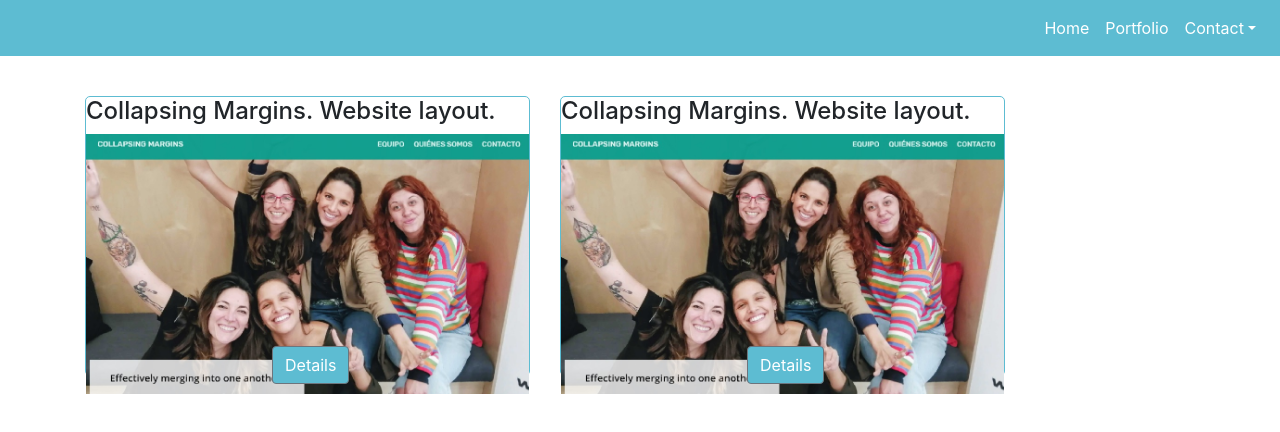
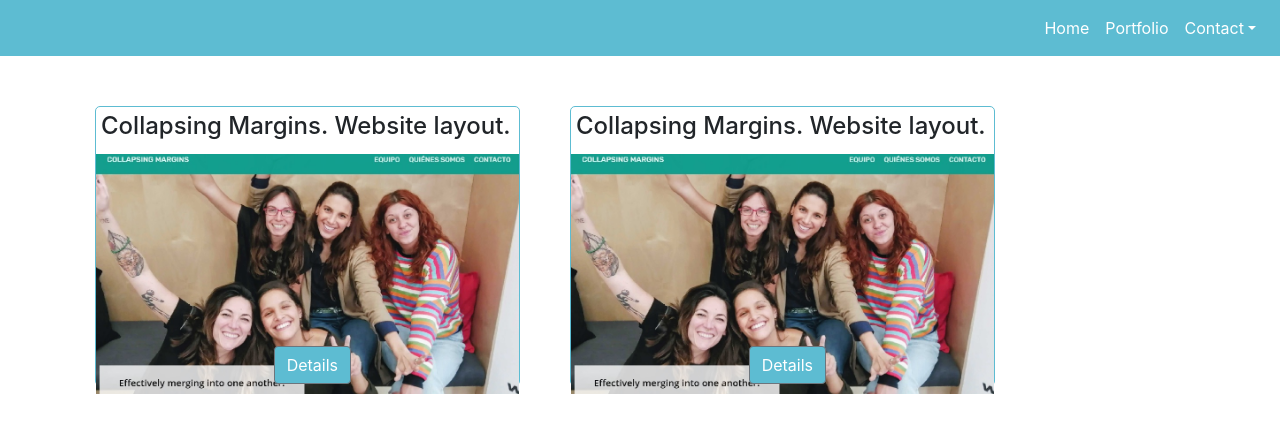
Before and after one commit to gavimar/gavimar-portfolio2, a React (Create React App) app: page /#/Portfolio in a window 1280 px wide. Shown: the top 432 px of the page. Built offline with nearby package versions, Linux system fonts and the light colour scheme; a web font is replaced by a local one.

Commit message:
card opacity

```diff
--- a/src/components/Card.js
+++ b/src/components/Card.js
@@ -2,6 +2,7 @@ import React from "react";
 
 import ReactCardFlip from 'react-card-flip';
 import {Button} from 'reactstrap';
+import image from '../images/collapsing.jpg'
 
 
 
@@ -31,14 +32,16 @@ render () {
         <div className ="card-front">
 
 
-          <Button onClick={this.handleClick}>Details</Button>
+          <Button className="button" onClick={this.handleClick}>Details</Button>
           </div>
 
 
-        <div>
-          This is the back of the card.
-          <button onClick={this.handleClick}>Click to flip</button>
-          </div>
+          <div className ="card-back">
+            <img src={image}/>
+
+
+        <Button className="button" onClick={this.handleClick}>Back</Button>
+        </div>
 
       </ReactCardFlip>
       </div>
--- a/src/components/Portfolio.js
+++ b/src/components/Portfolio.js
@@ -27,7 +27,7 @@ export default class Portfolio extends React.Component {
             <Container className="card-container">
               <Row>
 
-              <Col sm ={5}>
+              <Col sm ={5} >
               <Card></Card>
       </Col>
 
--- a/src/stylesheets/layout/_portfolio.scss
+++ b/src/stylesheets/layout/_portfolio.scss
@@ -1,22 +1,38 @@
 .card-container{
   margin:10px;
   margin-top: 40px;
+  // display: flex;
+  // justify-content: center;
+  // align-items: center;
 
 
   .card{
     border-radius: 5px;
     border: solid 1px #5dbcd2;
     height: 280px;
-    h3{font-size: 24px;}
+      h3{
+        padding:5px;
+        font-size: 20px;
+        @media all and (min-width:$tablet){
+          font-size:24px;
+        }}
+    margin:10px;
+    position: relative;
 
 
     .card-front{
       background-image: url(../../images/collapsing.jpg);
       background-size: cover;
+      background-position: center;
       position:relative;
+      width:100%;
 
-      height: 100%;
-      height: 260px;
+
+      height: 200px;
+      @media all and (min-width:$tablet){
+        height:240px;
+      }
+
 
         button{
           position: absolute;
@@ -25,5 +41,41 @@
           background-color: #5dbcd2;
         }
     }
+
+    .card-back{
+      // background: url(../../images/collapsing.jpg) 0 50%;
+      // background-size: cover;
+      // background-position: center;
+      // opacity: 0.5;
+      position:relative;
+
+
+      img{
+        opacity: 0.5;
+        z-index: -1;
+        width: 100%;
+        height: 200px;
+        @media all and (min-width:$tablet){
+          height:240px;
+        }
+      }
+
+
+      height: 200px;
+      @media all and (min-width:$tablet){
+        height:240px;
+      }
+
+
+        button{
+          position: absolute;
+          left: 42%;
+          bottom: 10px;
+          background-color: #5dbcd2;
+          opacity: 1;
+          z-index: 1;
+        }
+    }
+
   }
 }
```
